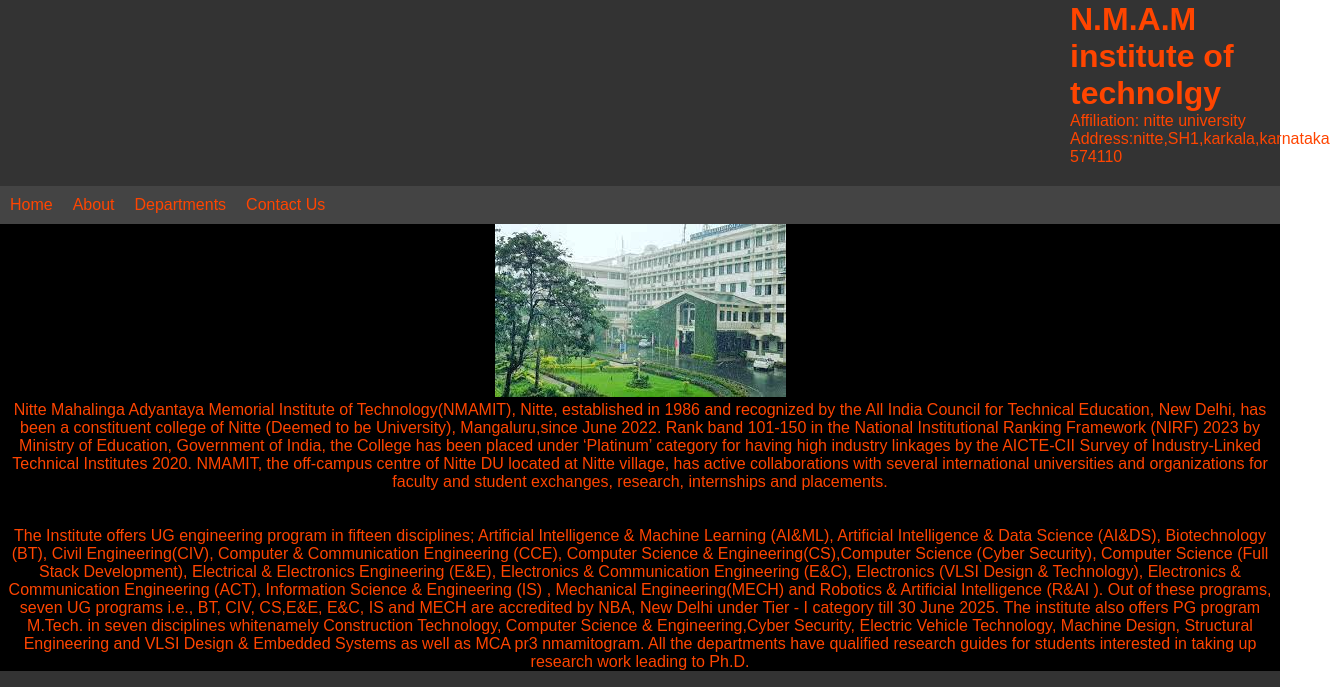
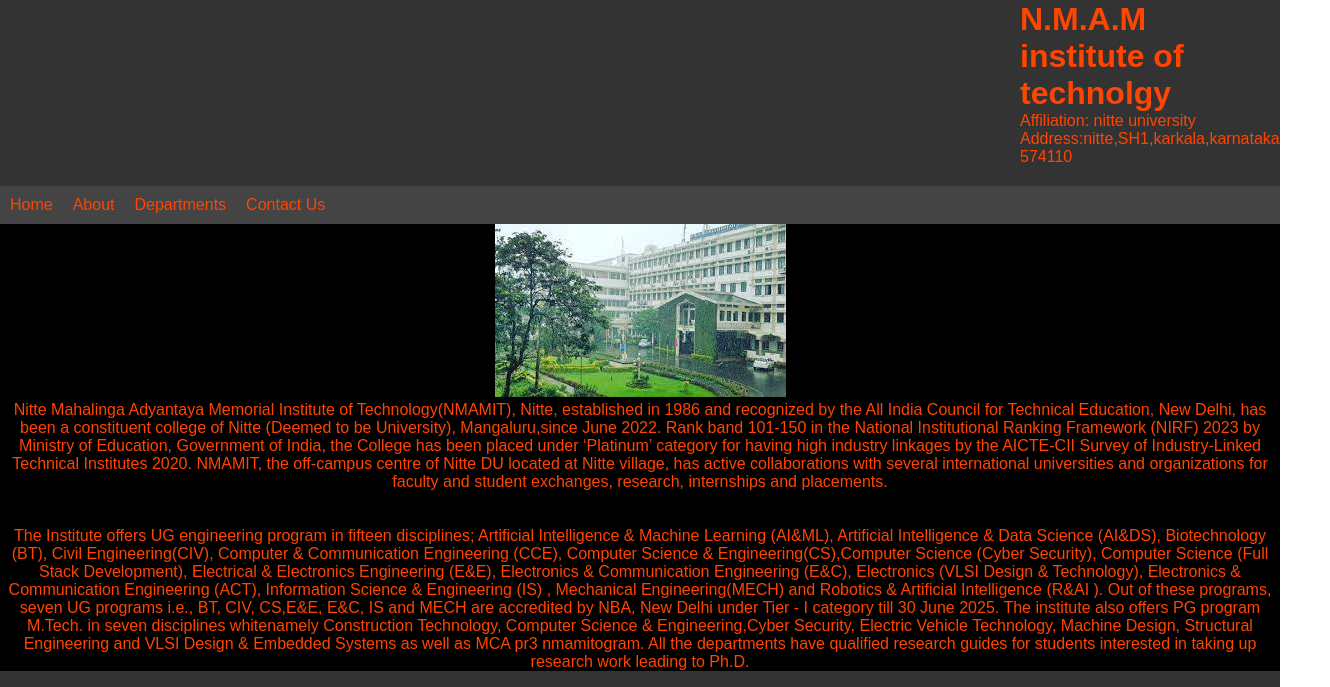
Before and after one commit to AbhiramNU/ColegeWebsite, a plain HTML site: page index.html in a window 1280 px wide. Shown: the part 83-770 px from the top of the page, 1330 px wide, since content can reach past the window. Drawn offline with Linux system fonts and the light colour scheme.

Commit message:
Update style.css

```diff
--- a/style.css
+++ b/style.css
@@ -37,7 +37,7 @@
 
 }
 .college-info{
-    margin-left:1050px;
+    margin-left:1000px;
     float:right;
 }
 nav{
```
